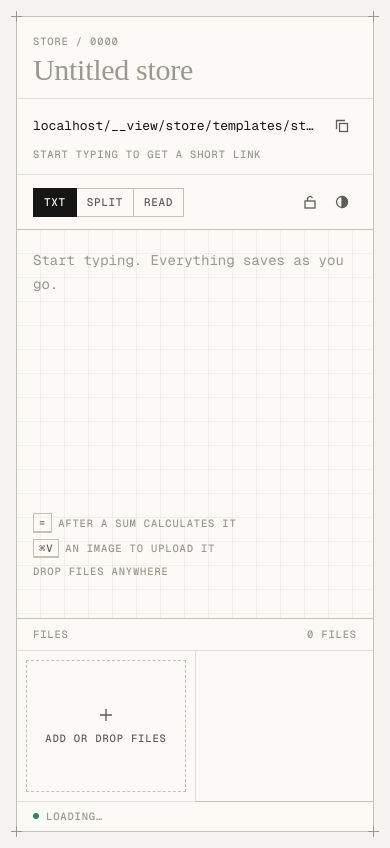
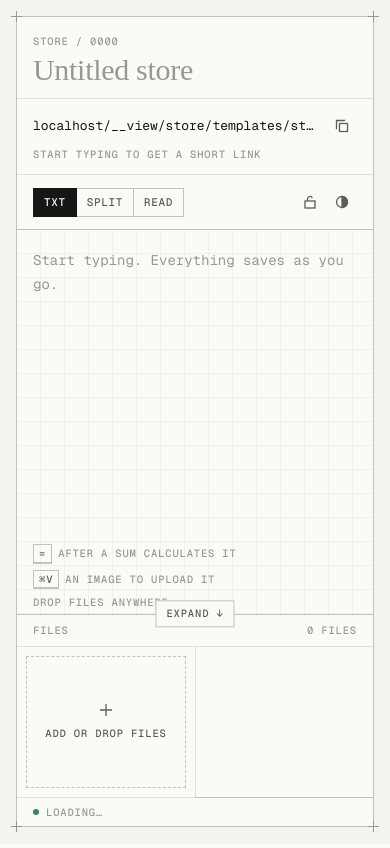
Before and after one commit to jgeskens/shortterm_store, a Django app: template store/templates/store/item_detail.html in a window 390 px wide. Run offline with Django 3.2, Linux system fonts and the light colour scheme; the template is opened without the code that fills it: values that come from a table or form of the project are taken from there, others are empty; tables that the repository leaves empty hold one stand-in row (values such as "Sample post"); parts of the project's set-up code (start-up, migrations or seed data) failed here and were passed over; some libraries are stand-ins or nearby versions; some web fonts are replaced.

Commit message:
Scroll the text panes in a fixed-height box, with a toggle to expand
The new design's editor and preview now sit in a box sized to the
viewport (header, first row of files and status bar stay on screen) and
scroll on their own. An Expand/Collapse button on the bottom edge
switches back to growing with the text; the choice is remembered per
browser. A "More below" hint shows when content is hidden.

```diff
--- a/store/templates/store/item_detail.html
+++ b/store/templates/store/item_detail.html
@@ -181,6 +181,7 @@
 
         /* Workspace on a 24px grid */
         .work {
+            position: relative;
             display: grid;
             grid-template-columns: minmax(0, 1fr) minmax(0, 1fr);
             min-height: 46vh;
@@ -192,14 +193,38 @@
             background-position: -1px -1px;
         }
         .work.single { grid-template-columns: minmax(0, 1fr); }
-        .pane { position: relative; min-width: 0; padding: 22px 24px 28px; }
+        .work.collapsed { min-height: 0; }
+        .pane { position: relative; min-width: 0; }
         .pane + .pane { border-left: 1px solid var(--line-strong); }
-        .pane-label { position: absolute; top: 8px; right: 12px; }
+        .scroller { padding: 22px 24px 28px; }
+        .collapsed .scroller {
+            height: var(--pane-h, 60vh);
+            overflow-y: auto;
+            overscroll-behavior: contain;
+            scrollbar-width: thin;
+            scrollbar-color: var(--line-strong) transparent;
+        }
+        .pane-label, .pane-more { position: absolute; right: 12px; z-index: 1; pointer-events: none; }
+        .pane-label { top: 8px; }
+        .pane-more { bottom: 8px; padding: 3px 6px; border: 1px solid var(--line); background: var(--paper); color: var(--ink-2); }
+        .expand-toggle {
+            position: absolute;
+            left: 50%;
+            bottom: 0;
+            z-index: 2;
+            transform: translate(-50%, 50%);
+            padding: 5px 10px;
+            border: 1px solid var(--line-strong);
+            background: var(--paper);
+            color: var(--ink-2);
+        }
+        .expand-toggle:hover { border-color: var(--ink); color: var(--ink); }
         .editor {
             display: block;
             width: 100%;
             min-height: 40vh;
             padding: 0;
+            scroll-margin: 24px;
             border: 0;
             resize: none;
             overflow: hidden;
@@ -208,6 +233,7 @@
             font: 14px/24px var(--mono);
             caret-color: var(--signal);
         }
+        .collapsed .editor { min-height: calc(var(--pane-h, 60vh) - 100px); }
         .editor:focus { outline: none; }
         .editor::placeholder { color: var(--ink-3); }
         .hints { display: flex; flex-wrap: wrap; gap: 6px 18px; margin-top: 12px; }
@@ -461,7 +487,7 @@
             .title-input { font-size: 30px; }
             .work { grid-template-columns: minmax(0, 1fr); }
             .pane + .pane { border-left: 0; border-top: 1px solid var(--line-strong); }
-            .pane { padding: 18px 16px 22px; }
+            .scroller { padding: 18px 16px 22px; }
             .editor { min-height: 30vh; }
             .files { grid-template-columns: repeat(2, minmax(0, 1fr)); }
             .status { grid-template-columns: 1fr auto; }
@@ -502,7 +528,7 @@
         <svg class="tick bl"><use href="#i-tick"/></svg>
         <svg class="tick br"><use href="#i-tick"/></svg>
 
-        <header class="head">
+        <header class="head" ref="head">
             <div class="title-cell">
                 <label class="label" for="title" v-text="'Store / ' + storeLabel"></label>
                 <input id="title" class="title-input" v-model="name" placeholder="Untitled store"
@@ -555,9 +581,10 @@
             </div>
         </section>
 
-        <section v-else class="work" :class="{single: mode !== 'editor'}">
+        <section v-else class="work" :class="{single: mode !== 'editor', collapsed: !expanded}" :style="{'--pane-h': paneHeight + 'px'}">
             <div class="pane" v-if="mode === 'simple' || mode === 'editor'">
                 <span class="label pane-label" v-if="mode === 'editor'">Source</span>
+                <div class="scroller" ref="scrollEditor" @scroll="updateOverflow">
                     <label class="sr-only" for="editor">Text</label>
                     <textarea id="editor" ref="editor" class="editor" v-model="text" spellcheck="false"
                               placeholder="Start typing. Everything saves as you go."
@@ -568,19 +595,26 @@
                         <span>Drop files anywhere</span>
                     </div>
                 </div>
+                <span class="label pane-more" v-if="moreBelow.editor">More below ↓</span>
+            </div>
             <div class="pane" v-if="mode === 'editor' || mode === 'reader'" @click="onPreviewClick">
                 <span class="label pane-label" v-if="mode === 'editor'">Preview</span>
+                <div class="scroller" ref="scrollPreview" @scroll="updateOverflow">
                     <div v-if="text" class="md" v-html="renderedMarkdown"></div>
                     <div v-else class="empty-read">Nothing written yet.</div>
                 </div>
+                <span class="label pane-more" v-if="moreBelow.preview">More below ↓</span>
+            </div>
+            <button v-if="expanded || overflowing" class="label expand-toggle" @click="toggleExpanded"
+                    :aria-expanded="expanded" v-text="expanded ? 'Collapse ↑' : 'Expand ↓'"></button>
         </section>
 
         <template v-if="!locked">
-            <div class="files-head">
+            <div class="files-head" ref="filesHead">
                 <span class="label">Files</span>
                 <span class="label" v-text="uploads.length + (uploads.length === 1 ? ' file' : ' files')"></span>
             </div>
-            <div class="files">
+            <div class="files" ref="files">
                 <div v-for="u in uploads" :key="u.guid" class="file" :class="{playing: audio.guid === u.guid && audio.playing}">
                     <button v-if="u.is_image" class="thumb" @click="openLightbox(u.url)" :aria-label="'View ' + u.filename">
                         <img :src="u.url" alt="" loading="lazy">
@@ -612,7 +646,7 @@
             <input ref="fileInput" type="file" multiple hidden @change="onFilesPicked">
         </template>
 
-        <footer class="status label">
+        <footer class="status label" ref="status">
             <span>
                 <i class="dot" :class="{busy: saveState === 'saving' || saveState === 'pending', err: saveState === 'error'}"></i>
                 <span v-text="saveLabel"></span>
@@ -765,6 +799,10 @@
                 clock: Date.now(),
                 copied: false,
                 theme: storageGet('darkMode') || 'auto',
+                expanded: storageGet('textExpanded') === '1',
+                paneHeight: 0,
+                overflowing: false,
+                moreBelow: {editor: false, preview: false},
                 upload: {active: false, count: 0, done: 0, loaded: 0, total: 0},
                 dragDepth: 0,
                 lightbox: {open: false, url: null, zoomed: false},
@@ -787,13 +825,23 @@
 
             this.update();
             setInterval(() => this.update(), 3000);
-            setInterval(() => { this.clock = Date.now(); }, 1000);
+            setInterval(() => {
+                this.clock = Date.now();
+                // Catches size changes nothing else reports, like images loading in the preview.
+                this.updateOverflow();
+            }, 1000);
             window.addEventListener('beforeunload', (event) => {
                 if (this.saveState === 'pending' || this.saveState === 'saving' || this.upload.active) {
                     event.preventDefault();
                     event.returnValue = '';
                 }
             });
+        },
+        mounted() {
+            window.addEventListener('resize', () => this.measureLayout());
+            // Re-measure when anything around the panes changes size: fonts, uploads arriving, a locked store opening.
+            // Setting the same height again doesn't resize anything, so this settles after one pass.
+            new ResizeObserver(() => requestAnimationFrame(() => this.measureLayout())).observe(document.querySelector('.frame'));
         },
         computed: {
             storeLabel() {
@@ -862,10 +910,19 @@
         },
         watch: {
             text() {
-                this.$nextTick(this.resizeEditor);
+                this.$nextTick(() => {
+                    this.resizeEditor();
+                    this.updateOverflow();
+                });
             },
             mode() {
-                this.$nextTick(this.resizeEditor);
+                this.$nextTick(() => {
+                    this.resizeEditor();
+                    this.measureLayout();
+                });
+            },
+            locked() {
+                this.$nextTick(this.measureLayout);
             },
             theme(value) {
                 if (value === 'on') document.documentElement.setAttribute('data-theme', 'dark');
@@ -973,8 +1030,51 @@
             resizeEditor() {
                 const editor = this.$refs.editor;
                 if (!editor) return;
+                // Resetting the height collapses the scroller for a moment; keep its scroll position.
+                const scroller = this.$refs.scrollEditor;
+                const scrollTop = scroller ? scroller.scrollTop : 0;
                 editor.style.height = 'auto';
                 editor.style.height = editor.scrollHeight + 'px';
+                if (scroller) scroller.scrollTop = scrollTop;
+            },
+            // Collapsed panes get the height left over after the header, the first row of files and the status bar.
+            measureLayout() {
+                const refs = this.$refs;
+                if (!refs.head || !refs.status) return;
+                if (window.matchMedia('(max-width: 880px)').matches && this.mode === 'editor') {
+                    // Stacked split panes: one box each, not one screen shared between them.
+                    this.paneHeight = Math.max(240, Math.round(window.innerHeight * 0.6));
+                } else {
+                    const bodyStyle = getComputedStyle(document.body);
+                    const chrome = refs.head.offsetHeight
+                        + (refs.filesHead ? refs.filesHead.offsetHeight : 0)
+                        + (refs.files && refs.files.firstElementChild ? refs.files.firstElementChild.offsetHeight : 0)
+                        + refs.status.offsetHeight
+                        + parseFloat(bodyStyle.paddingTop) + parseFloat(bodyStyle.paddingBottom)
+                        + 2;
+                    this.paneHeight = Math.max(280, Math.floor(window.innerHeight - chrome));
+                }
+                this.$nextTick(this.updateOverflow);
+            },
+            updateOverflow() {
+                let overflowing = false;
+                for (const [key, ref] of [['editor', 'scrollEditor'], ['preview', 'scrollPreview']]) {
+                    const scroller = this.$refs[ref];
+                    const overflows = !!scroller && scroller.scrollHeight > scroller.clientHeight + 1;
+                    overflowing = overflowing || overflows;
+                    // Only when real content is hidden, not just the bottom padding.
+                    const more = !this.expanded && overflows && scroller.scrollTop + scroller.clientHeight < scroller.scrollHeight - 60;
+                    if (this.moreBelow[key] !== more) this.moreBelow[key] = more;
+                }
+                if (this.overflowing !== overflowing) this.overflowing = overflowing;
+            },
+            toggleExpanded() {
+                this.expanded = !this.expanded;
+                storageSet('textExpanded', this.expanded ? '1' : '0');
+                this.$nextTick(() => {
+                    this.resizeEditor();
+                    this.updateOverflow();
+                });
             },
             copyLink() {
                 const url = window.location.protocol + '//' + window.location.host + this.shareUrl;
```
Lines whose indentation alone changed are shown as unchanged.
